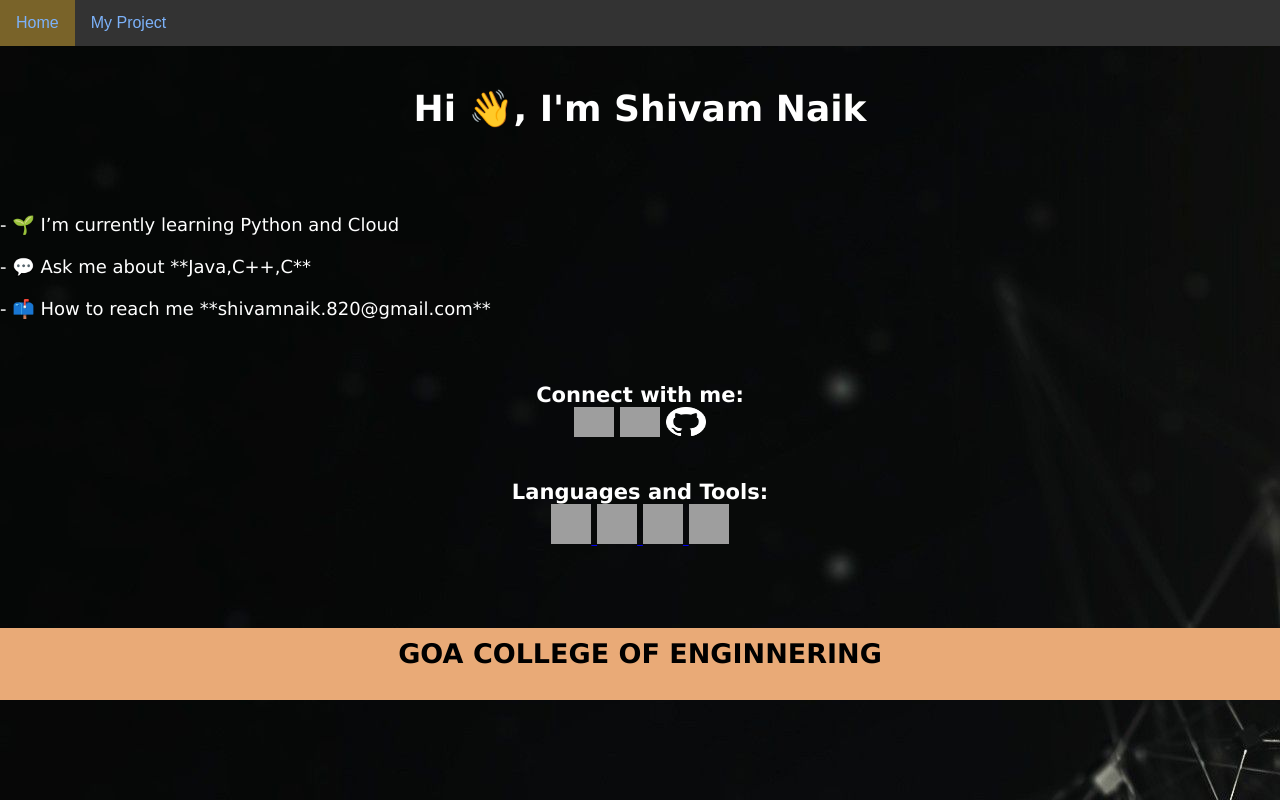
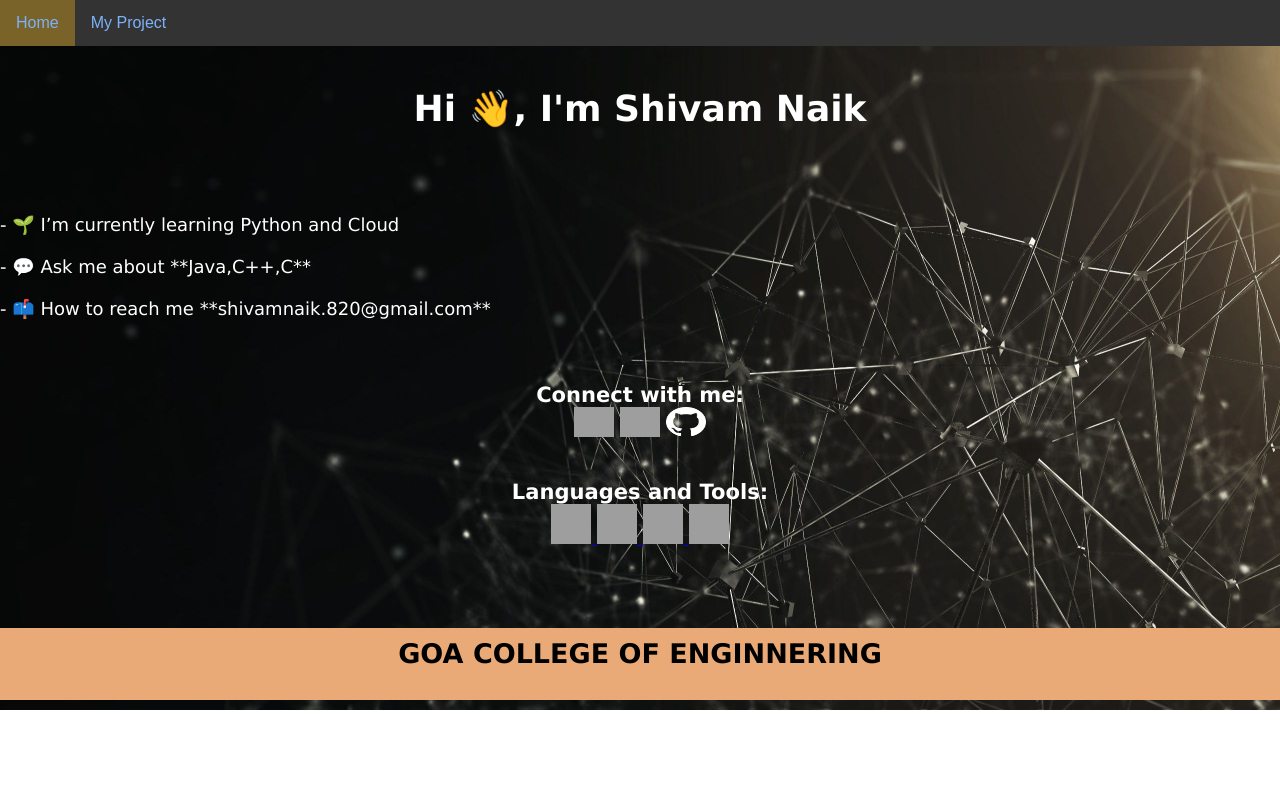
Before and after one commit to shivam820/Portfolio-Website, a plain HTML site: page index.html in a window 1280 px wide. Drawn offline with Linux system fonts and the light colour scheme; grey boxes are pictures that could not be loaded.

Commit message:
Update index.html

```diff
--- a/index.html
+++ b/index.html
@@ -47,6 +47,12 @@ body {
 
 }
 
+body {
+    background-image:    url(2.jpg);
+    background-size:     cover;
+    background-repeat:   no-repeat;
+    background-position: center center;
+}
 
 
 /* Style the list inside the menu */
@@ -81,7 +87,7 @@ footer {
 </style>
 </head>
 <body>
-<body background="2.jpg">
+
   <div class="navigation">
     <ul>
       <li><a href="hello.html">Home</a></li>
```
